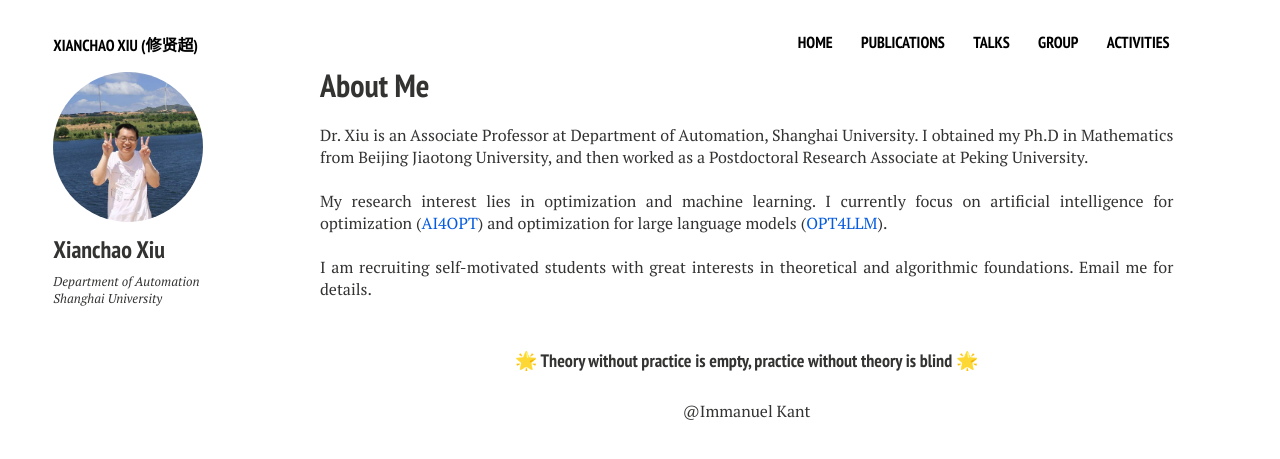
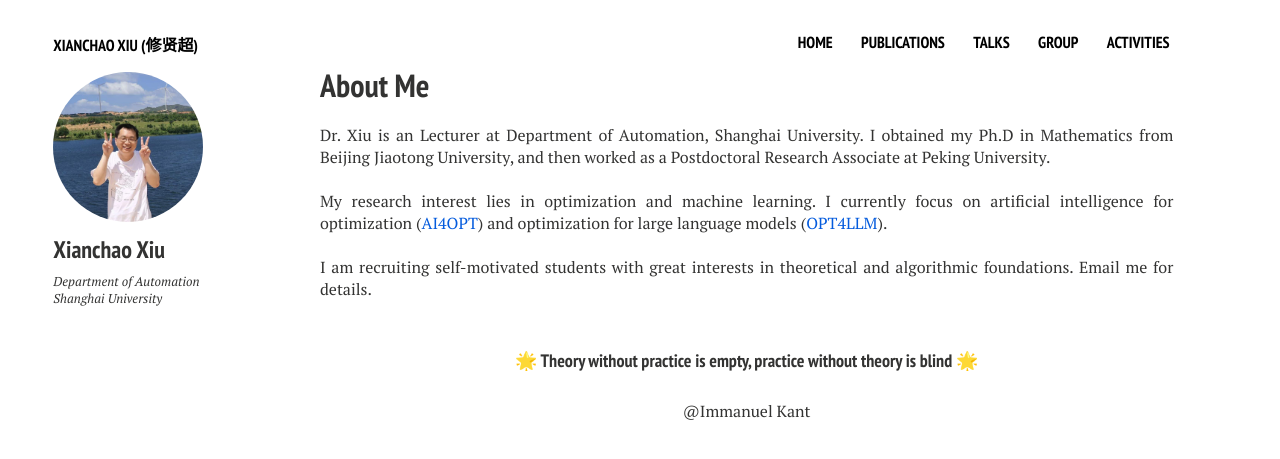
Before and after one commit to xianchaoxiu/xianchaoxiu.github.io, a Jekyll site: the page built from index.md, in a window 1280 px wide. Shown: the top 459 px of the page. Built offline with Jekyll 4.4.1, drawn with Linux system fonts in a browser that asks for light colours; nearby versions of some CDN libraries.

Commit message:
Update home2.html

```diff
--- a/_layouts/home2.html
+++ b/_layouts/home2.html
@@ -26,7 +26,7 @@
 
   <div id="index">
          <h1>About Me</h1>
-         <p> Dr. Xiu is an Associate Professor at Department of Automation, Shanghai University.
+         <p> Dr. Xiu is an Lecturer at Department of Automation, Shanghai University.
 	 I obtained my Ph.D in Mathematics from Beijing Jiaotong University,
 	 and then worked as a Postdoctoral Research Associate at Peking University.<br><br>
 
```
